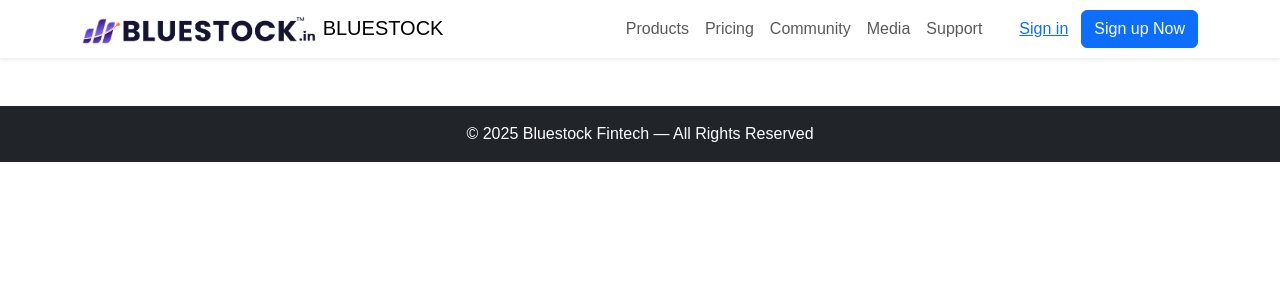
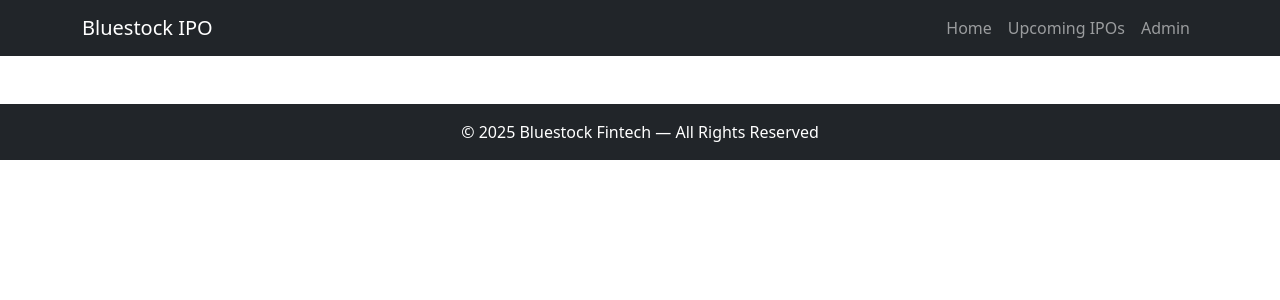
Before and after one commit to SyedparveezDev/Bluestock-IPO-Web-App, a Django app: template ipo_project/ipo_app/templates/ipo_app/base.html in a window 1280 px wide. Shown: the top 300 px of the page. Run offline with Django 5.2, Linux system fonts and the light colour scheme; the template is opened without the code that fills it, so the values that code supplies are empty; parts of the project's set-up code (start-up, migrations or seed data) failed here and were passed over.

Commit message:
code update

```diff
--- a/ipo_project/ipo_app/templates/ipo_app/base.html
+++ b/ipo_project/ipo_app/templates/ipo_app/base.html
@@ -2,45 +2,27 @@
 <!DOCTYPE html>
 <html lang="en">
 <head>
-  <meta charset="UTF-8">
+  <meta charset="UTF-8" />
+  <meta name="viewport" content="width=device-width, initial-scale=1">
   <title>Bluestock IPO</title>
-  <meta name="viewport" content="width=device-width, initial-scale=1">
-  <!-- Bootstrap 5 CDN -->
-  <link href="https://cdn.jsdelivr.net/npm/bootstrap@5.3.2/dist/css/bootstrap.min.css" rel="stylesheet">
-  <style>
-    body { font-family: Arial, sans-serif; }
-    .navbar-brand img { height: 30px; }
-    .ipo-card { border: 1px solid #eee; border-radius: 6px; padding: 15px; margin-bottom: 20px; background: #fff; }
-    .ipo-card h5 { font-size: 16px; font-weight: 600; }
-    .btn-rhp { border: 1px solid #0066ff; color: #0066ff; background: transparent; }
-    .btn-drhp { background: #ff4d4d; color: #fff; }
-    .btn-rhp:hover { background: #0066ff; color: #fff; }
-    .btn-drhp:hover { background: #e60000; color: #fff; }
-  </style>
+  <link href="https://cdn.jsdelivr.net/npm/bootstrap@5.3.3/dist/css/bootstrap.min.css" rel="stylesheet">
+  <link rel="stylesheet" href="{% static 'css/main.css' %}">
 </head>
 <body>
 
-<nav class="navbar navbar-expand-lg navbar-light bg-white shadow-sm">
+  <!-- Navbar -->
+  <nav class="navbar navbar-expand-lg navbar-dark bg-dark">
     <div class="container">
-    <a class="navbar-brand" href="#">
-      <img src="{% static 'images/logo.png' %}" alt="Bluestock Logo">
-      BLUESTOCK
-    </a>
+      <a class="navbar-brand" href="/">Bluestock IPO</a>
       <button class="navbar-toggler" type="button" data-bs-toggle="collapse" data-bs-target="#navbarNav">
         <span class="navbar-toggler-icon"></span>
       </button>
-    <div class="collapse navbar-collapse justify-content-end" id="navbarNav">
-      <ul class="navbar-nav mb-2 mb-lg-0">
-        <li class="nav-item"><a class="nav-link" href="#">Products</a></li>
-        <li class="nav-item"><a class="nav-link" href="#">Pricing</a></li>
-        <li class="nav-item"><a class="nav-link" href="#">Community</a></li>
-        <li class="nav-item"><a class="nav-link" href="#">Media</a></li>
-        <li class="nav-item"><a class="nav-link" href="#">Support</a></li>
+      <div class="collapse navbar-collapse" id="navbarNav">
+        <ul class="navbar-nav ms-auto">
+          <li class="nav-item"><a class="nav-link" href="/">Home</a></li>
+          <li class="nav-item"><a class="nav-link" href="/upcoming/">Upcoming IPOs</a></li>
+          <li class="nav-item"><a class="nav-link" href="/admin/">Admin</a></li>
         </ul>
-      <div class="d-flex ms-3">
-        <a href="#" class="btn btn-link">Sign in</a>
-        <a href="#" class="btn btn-primary">Sign up Now</a>
-      </div>
       </div>
     </div>
   </nav>
@@ -53,8 +35,6 @@
     &copy; 2025 Bluestock Fintech — All Rights Reserved
   </footer>
 
-
-<!-- Bootstrap JS -->
-<script src="https://cdn.jsdelivr.net/npm/bootstrap@5.3.2/dist/js/bootstrap.bundle.min.js"></script>
+  <script src="https://cdn.jsdelivr.net/npm/bootstrap@5.3.3/dist/js/bootstrap.bundle.min.js"></script>
 </body>
 </html>
```
Lines whose indentation alone changed are shown as unchanged.
